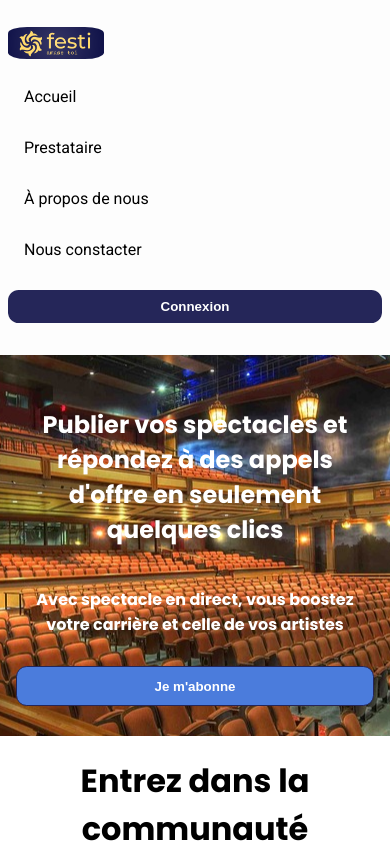
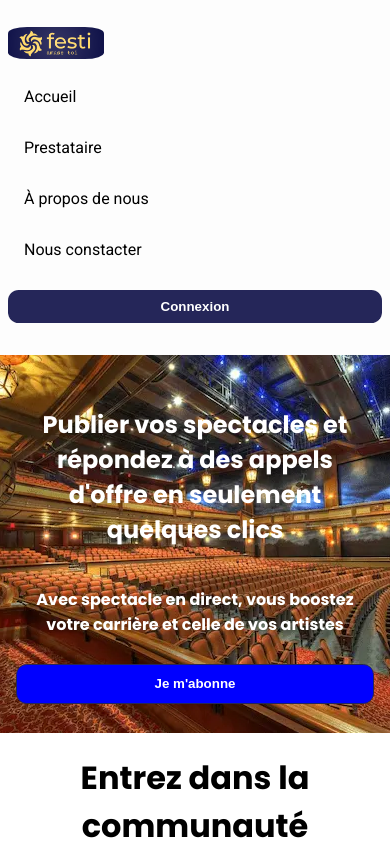
Before and after one commit to urngniaba/evenements-salle-spectacle, a Next.js app: page /prestataire in a window 390 px wide. Shown: the top 844 px of the page. Built offline with nearby package versions, Linux system fonts and the light colour scheme.

Commit message:
Optimisation de la page prestataire à 97%

```diff
--- a/components/Prestataire.jsx
+++ b/components/Prestataire.jsx
@@ -17,7 +17,7 @@ export default function Prestataire() {
     return <div className={styles.prestataire_body}>
         <div className={styles.banniere_prestataire}>
             <h1>Publier vos spectacles et répondez à des appels d'offre en seulement quelques clics</h1>
-            <h3>Avec spectacle en direct, vous boostez votre carrière et celle de vos artistes</h3>
+            <h2>Avec spectacle en direct, vous boostez votre carrière et celle de vos artistes</h2>
             <Link href="#"><button>Je m'abonne</button></Link>
         </div>
         <div>
@@ -58,7 +58,7 @@ export default function Prestataire() {
         </div>
         <div className={styles.consultation}>
             <h1>Répondez aux consultations déposées par des professionnels ou des particuliers</h1>
-            <h3>Sur Spectacle Direct vous pouvez répondre aux appels d'offre personnalisés des professionnels ou des particuliers qui recherchent un spectacle, une animation ou un artiste.</h3>
+            <h2>Sur Spectacle Direct vous pouvez répondre aux appels d'offre personnalisés des professionnels ou des particuliers qui recherchent un spectacle, une animation ou un artiste.</h2>
             <Link href="#"><button>Je m'inscris</button></Link>
         </div>
     </div>
--- a/components/Prestataire.module.css
+++ b/components/Prestataire.module.css
@@ -17,23 +17,23 @@
 
 .banniere_prestataire {
     text-align: center;
-    background-image: url("../public/ImageAffichage/salle.jpg");
+    background-image: url("../public/ImageAffichage/salle.webp");
     object-fit: cover;
     padding: 0 20em 2em 20em;
     border-top: #FDFDFD 0.1px solid;
 }
 
 .banniere_prestataire h1,
-.banniere_prestataire h3,
+.banniere_prestataire h2,
 .consultation h1,
-.consultation h3 {
+.consultation h2 {
     color: white;
     padding-top: 1.5em;
 }
 
 .banniere_prestataire button,
 .consultation button {
-    background-color: #4B7CDC;
+    background-color: #0000FF;
     font-weight: bold;
     color: white;
     display: inline-block;
@@ -106,9 +106,9 @@
     }
 
     .banniere_prestataire h1,
-    .banniere_prestataire h3,
+    .banniere_prestataire h2,
     .consultation h1,
-    .consultation h3 {
+    .consultation h2 {
         font-size: 1.2em;
     }
 
@@ -122,6 +122,10 @@
         margin: 1em 2em;
         padding: 1em 2em;
     }
+
+    .banniere_prestataire {
+    background-image: url("../public/ImageAffichage/small-salle.webp");
+}
 }
 
 @media (max-width: 480px) {
@@ -138,7 +142,7 @@
         font-size: 1.5em;
     }
 
-    .banniere_prestataire h3 {
+    .banniere_prestataire h2 {
         font-size: 1em;
     }
 
@@ -146,4 +150,8 @@
         margin: 0.5em;
         padding: 0.5em;
     }
+
+    .banniere_prestataire {
+    background-image: url("../public/ImageAffichage/small-salle.webp");
 }
+}
```
Also changed, not shown: public/ImageAffichage/salle.webp (added), public/ImageAffichage/small-salle.webp (added).
